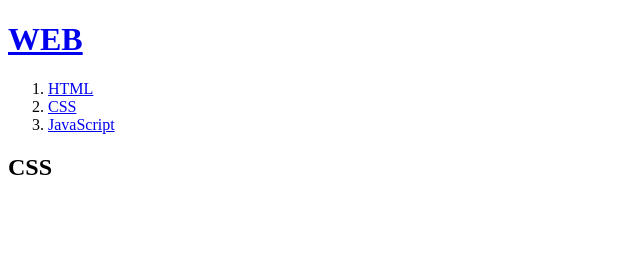
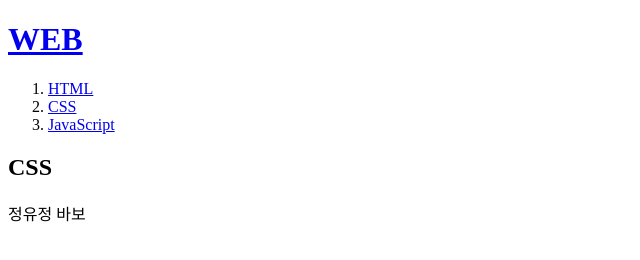
Before and after one commit to wlsaud125/web1, a plain HTML site: page 4.html in a window 1280 px wide. Shown: the whole page, without its empty margins (0-640 px from the left). Drawn offline with Linux system fonts and the light colour scheme.

Commit message:
Add files via upload

```diff
--- a/4.html
+++ b/4.html
@@ -13,7 +13,7 @@
     </ol>
     <h2>CSS</h2>
     <P>
-
+        정유정 바보
     </P>
 </body>
 </html>
```
